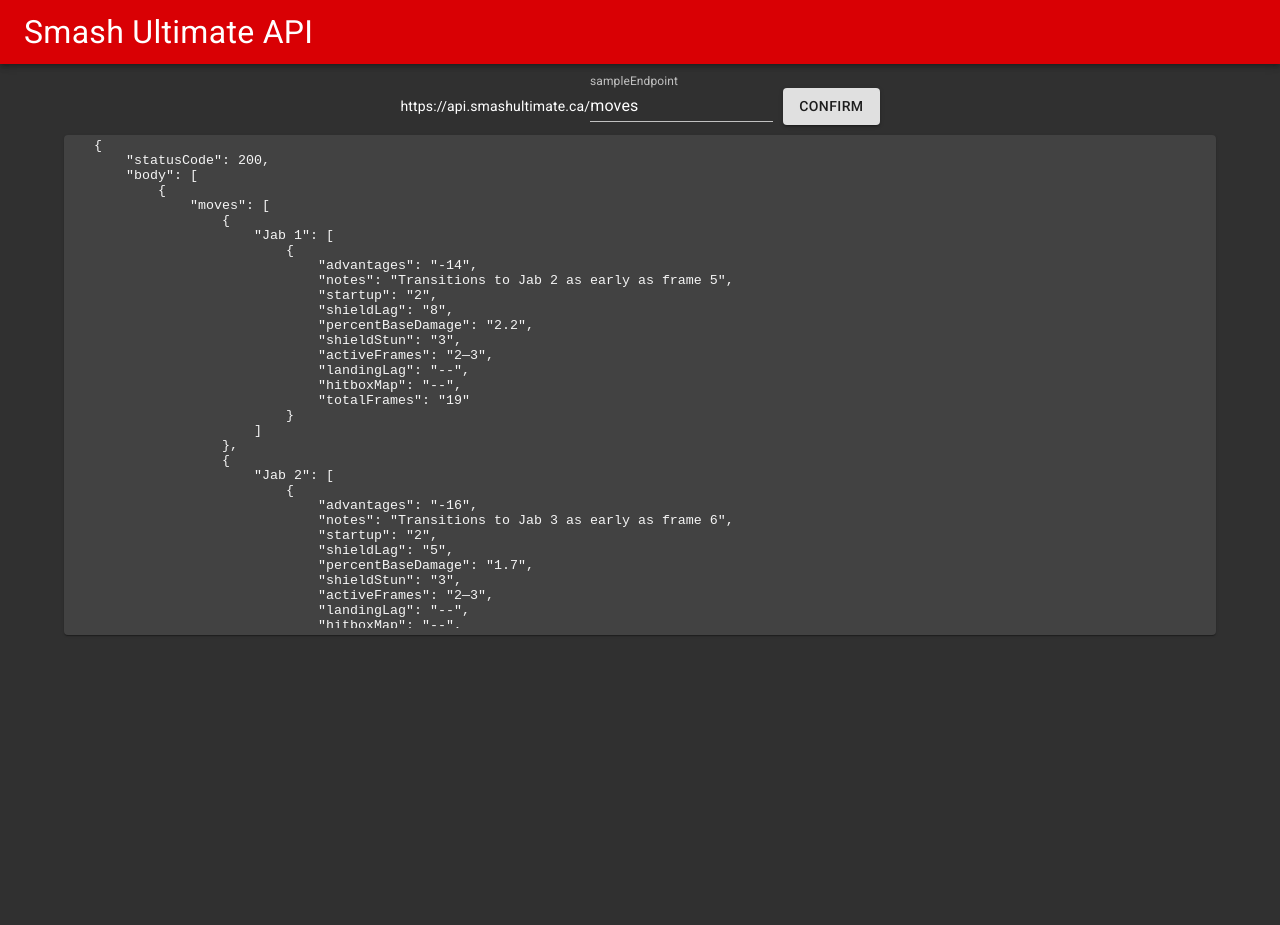
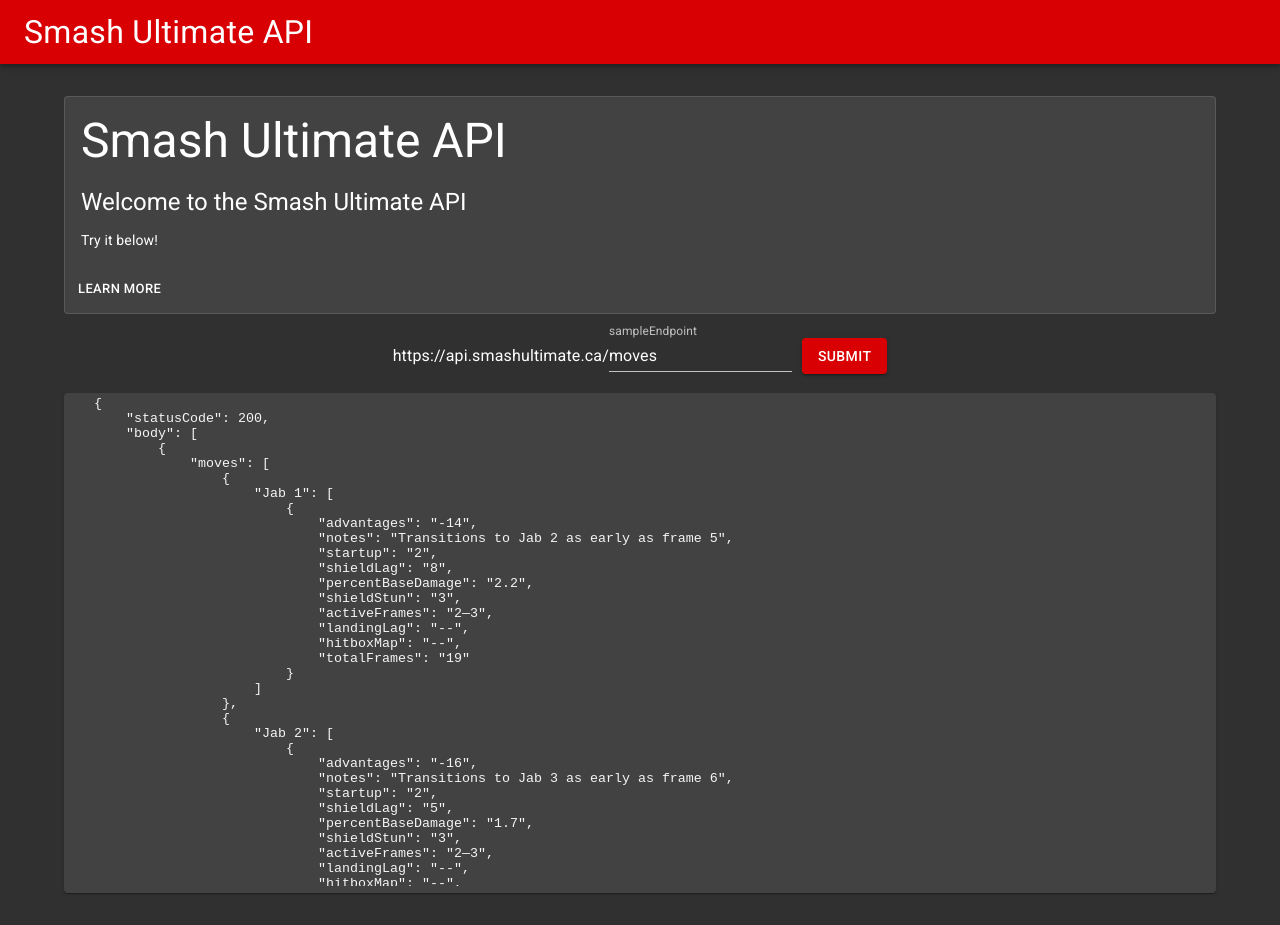
Before and after one commit to liamcr/smash-api-documentation-site, a React (Create React App) app: page / in a window 1280 px wide. Before the commit the page ends 800 px from the top, so only its background shows below. Built offline with nearby package versions, Linux system fonts and the light colour scheme.

Commit message:
added headercard on home page

```diff
--- /dev/null
+++ b/src/components/HomeHeader.js
@@ -0,0 +1,65 @@
+import React from "react";
+import {
+    TableContainer,
+    Paper,
+    Table,
+    TableHead,
+    TableRow,
+    TableCell,
+    TableBody,
+    makeStyles,
+    withStyles,
+    Card,
+    CardActions,
+    CardContent,
+    Button,
+    Typography
+} from "@material-ui/core";
+
+const useStyles = makeStyles({
+    root: {
+        minWidth: 275
+    },
+    bullet: {
+        display: "inline-block",
+        margin: "0 2px",
+        transform: "scale(0.8)"
+    },
+    title: {
+        fontSize: 14
+    },
+    pos: {
+        marginBottom: 12
+    },
+    cont: {}
+});
+
+export function HomeHeader() {
+    const classes = useStyles();
+    const bull = <span className={classes.bullet}>•</span>;
+
+    return (
+        <div id="ass" className={classes.cont}>
+            <Card className={classes.root} variant="outlined">
+                <CardContent>
+                    <Typography variant="h3" color="textPrimary" gutterBottom>
+                        Smash Ultimate API
+                    </Typography>
+                    <Typography variant="h5" component="h2">
+                        Welcome to the Smash Ultimate API
+                    </Typography>
+                    <Typography className={classes.pos} color="textSecondary"></Typography>
+                    <Typography variant="body2" component="p">
+                        Try it below!
+                        <br />
+                    </Typography>
+                </CardContent>
+                <CardActions>
+                    <Button href="/docs" size="small">
+                        Learn More
+                    </Button>
+                </CardActions>
+            </Card>
+        </div>
+    );
+}
--- a/src/pages/HomePage.js
+++ b/src/pages/HomePage.js
@@ -1,19 +1,15 @@
 import React from "react";
 import {
-    createMuiTheme,
-    ThemeProvider,
-    AppBar,
-    Toolbar,
-    Container,
-    Box,
     TextField,
     makeStyles,
     Button,
     CircularProgress,
     Card,
     CardContent,
-    Typography
+    Typography,
+    useMediaQuery
 } from "@material-ui/core";
+import { HomeHeader } from "../components/HomeHeader.js";
 
 const useStyles = makeStyles(theme => ({
     title: {
@@ -25,11 +21,12 @@
         padding: "10px",
         resize: "none",
         width: "100%",
-        color: "whitesmoke",
+        color: localStorage.getItem("smashAPITheme") === "light" ? "black" : "whitesmoke",
         backgroundColor: "transparent",
         border: "none",
         disabled: "true",
-        height: "500px"
+        height: "500px",
+        outline: "none"
     },
     container: {
         display: "flex",
@@ -39,7 +36,9 @@
         height: "500px"
     },
     query: {
-        display: "inline"
+        display: "block",
+        font: "inherit",
+        fontSize: "1rem"
     },
     queryCont: {
         display: "flex",
@@ -51,7 +50,7 @@
     },
     body: {
         width: "90%",
-        margin: "auto"
+        margin: "32px auto"
     },
     root: {
         minWidth: 275,
@@ -115,6 +114,12 @@
         sampleReq.send();
     };
 
+    const keyDownHandler = e => {
+        if (e.keyCode === 13) {
+            sendQuery();
+        }
+    };
+
     /*
     let sampleReq = new XMLHttpRequest();
     let responseJSON = "";
@@ -146,7 +151,7 @@
         );
         */
 
-        test2 = <textarea label="Result" className={classes.jsonArea} value={test}></textarea>;
+        test2 = <textarea id="jsonText" label="Result" className={classes.jsonArea} value={test}></textarea>;
     }
 
     let wait = "";
@@ -155,9 +160,6 @@
     }
 
     if (init) {
-        let sampleReq = new XMLHttpRequest();
-        let responseJSON = "";
-
         test = require("../custom/homepage.json");
         /* test2 = (
             <textarea
@@ -174,18 +176,25 @@
         );
         */
 
-        test2 = <textarea label="Result" className={classes.jsonArea} value={test}></textarea>;
+        test2 = <textarea id="jsonText" label="Result" className={classes.jsonArea} value={test}></textarea>;
 
         setResponse(JSON.stringify(test, undefined, 4));
         setInit(false);
     }
     return (
         <div className={classes.body}>
+            <HomeHeader />
             <div className={classes.queryCont}>
-                <div className={classes.query}>https://api.smashultimate.ca/</div>
-                <TextField id="queryText" label="sampleEndpoint" variant="standard" defaultValue="moves"></TextField>
-                <Button onClick={sendQuery} style={{ marginLeft: "10px" }} variant="contained">
-                    Confirm
+                <p className={classes.query}>https://api.smashultimate.ca/</p>
+                <TextField
+                    onKeyDown={keyDownHandler}
+                    id="queryText"
+                    label="sampleEndpoint"
+                    variant="standard"
+                    defaultValue="moves"
+                ></TextField>
+                <Button color="primary" onClick={sendQuery} style={{ marginLeft: "10px" }} variant="contained">
+                    Submit
                 </Button>
             </div>
             <div className={classes.jsonCont}>
```
